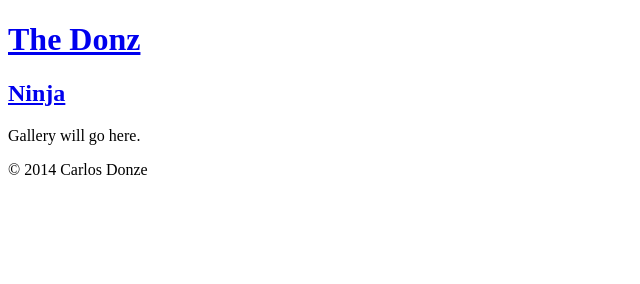
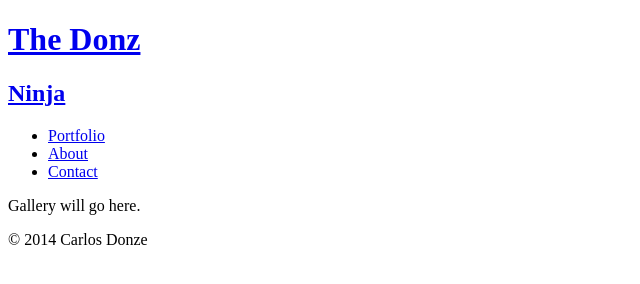
Before and after one commit to thedonz/new-git-practice, a plain HTML site: page Treehouse/index.html in a window 1280 px wide. Shown: the whole page, without its empty margins (0-640 px from the left). Drawn offline with Linux system fonts and the light colour scheme.

Commit message:
Add links to the list.

```diff
--- a/Treehouse/index.html
+++ b/Treehouse/index.html
@@ -7,9 +7,16 @@
   <body>
     <header>
       <a href="index.html">
-      <h1>The Donz</h1>
-      <h2>Ninja</h2>
+        <h1>The Donz</h1>
+        <h2>Ninja</h2>
       </a>
+      <nav>
+        <ul>
+          <li><a href="index.html">Portfolio</a></li>
+          <li><a href="about.html">About</a></li>
+          <li><a href="contact.html">Contact</a></li>
+        </ul>
+      </nav>
     </header>
     <section>
       <p>Gallery will go here.</p>
```
